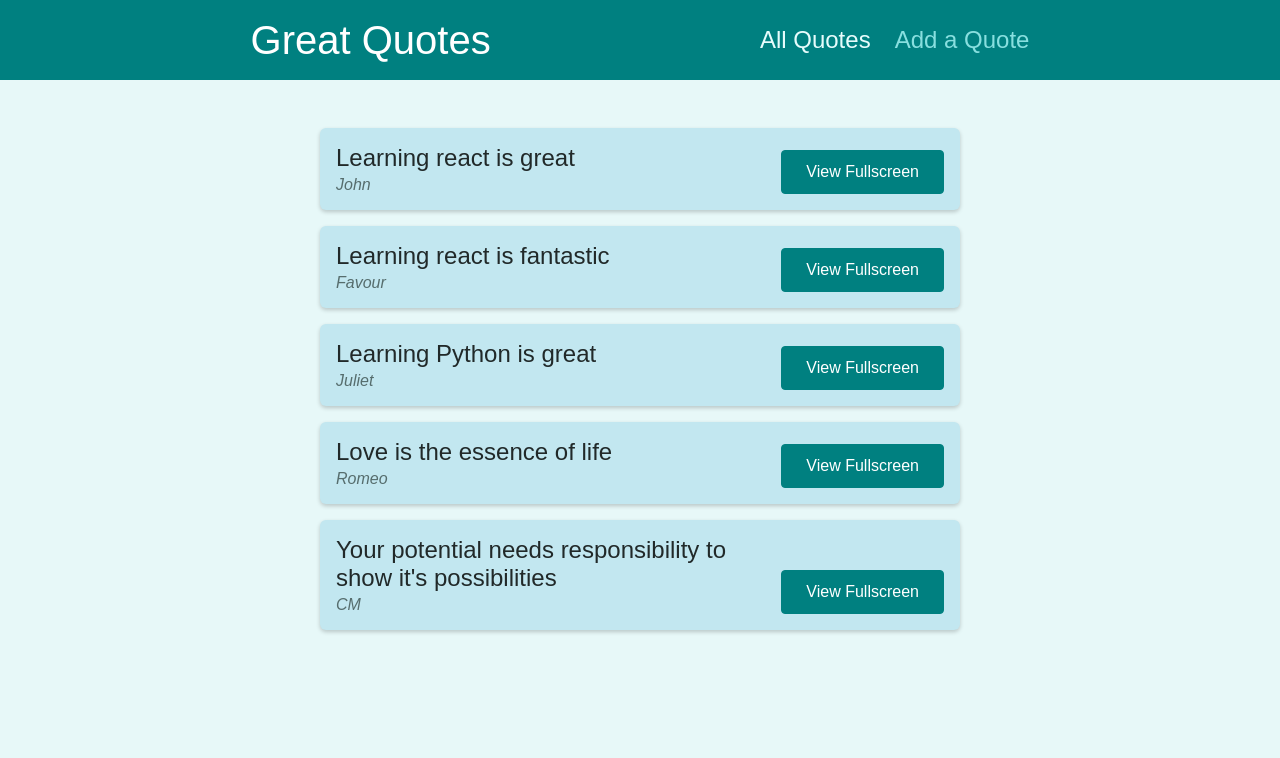
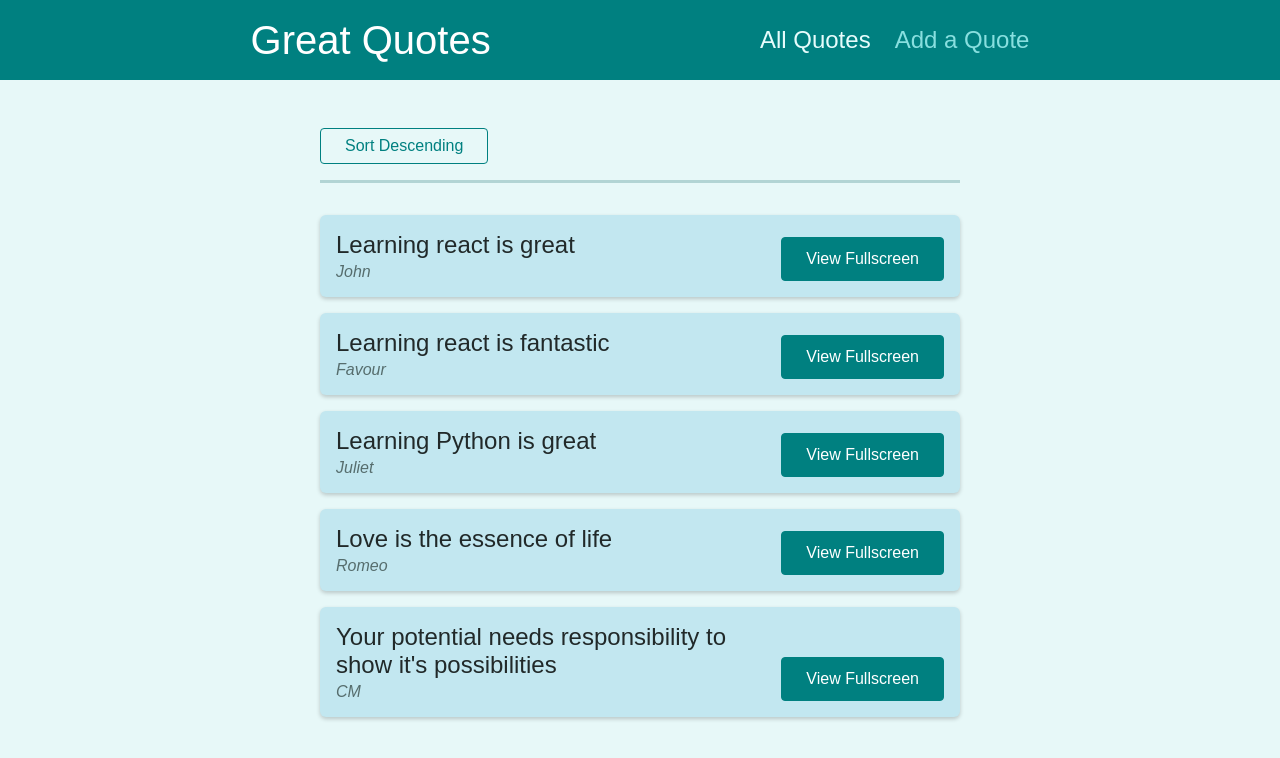
Before and after one commit to danthecm/Quote-App, a React (Create React App) app: page /quotes in a window 1280 px wide. Shown: the top 758 px of the page. Built offline with nearby package versions, Linux system fonts and the light colour scheme.

Commit message:
feat: added quotes sorting in quotes page

```diff
--- a/src/components/quotes/QuoteList.js
+++ b/src/components/quotes/QuoteList.js
@@ -1,13 +1,39 @@
 import { Fragment } from 'react';
+import { useLocation, useNavigate } from "react-router-dom";
 
-import QuoteItem from './QuoteItem';
-import classes from './QuoteList.module.css';
+import QuoteItem from "./QuoteItem";
+import classes from "./QuoteList.module.css";
 
 const QuoteList = (props) => {
+  const navigate = useNavigate();
+  const location = useLocation();
+
+  const quotes = props.quotes;
+
+  const changeSortingHandler = () => {
+    navigate("/quotes?sort=" + (isAscending ? "dsc" : "asc"));
+  };
+
+  const params = new URLSearchParams(location.search);
+
+  const isAscending = params.get("sort") !== "dsc";
+  quotes.sort((a, b) => {
+    if (isAscending) {
+      return a.id > b.id ? 1 : -1;
+    } else {
+      return a.id > b.id ? -1 : 1;
+    }
+  });
+
   return (
     <Fragment>
+      <div className={classes.sorting}>
+        <button onClick={changeSortingHandler}>
+          Sort {isAscending ? "Descending" : "Ascending"}
+        </button>
+      </div>
       <ul className={classes.list}>
-        {props.quotes.map((quote) => (
+        {quotes.map((quote) => (
           <QuoteItem
             key={quote.id}
             id={quote.id}
```
